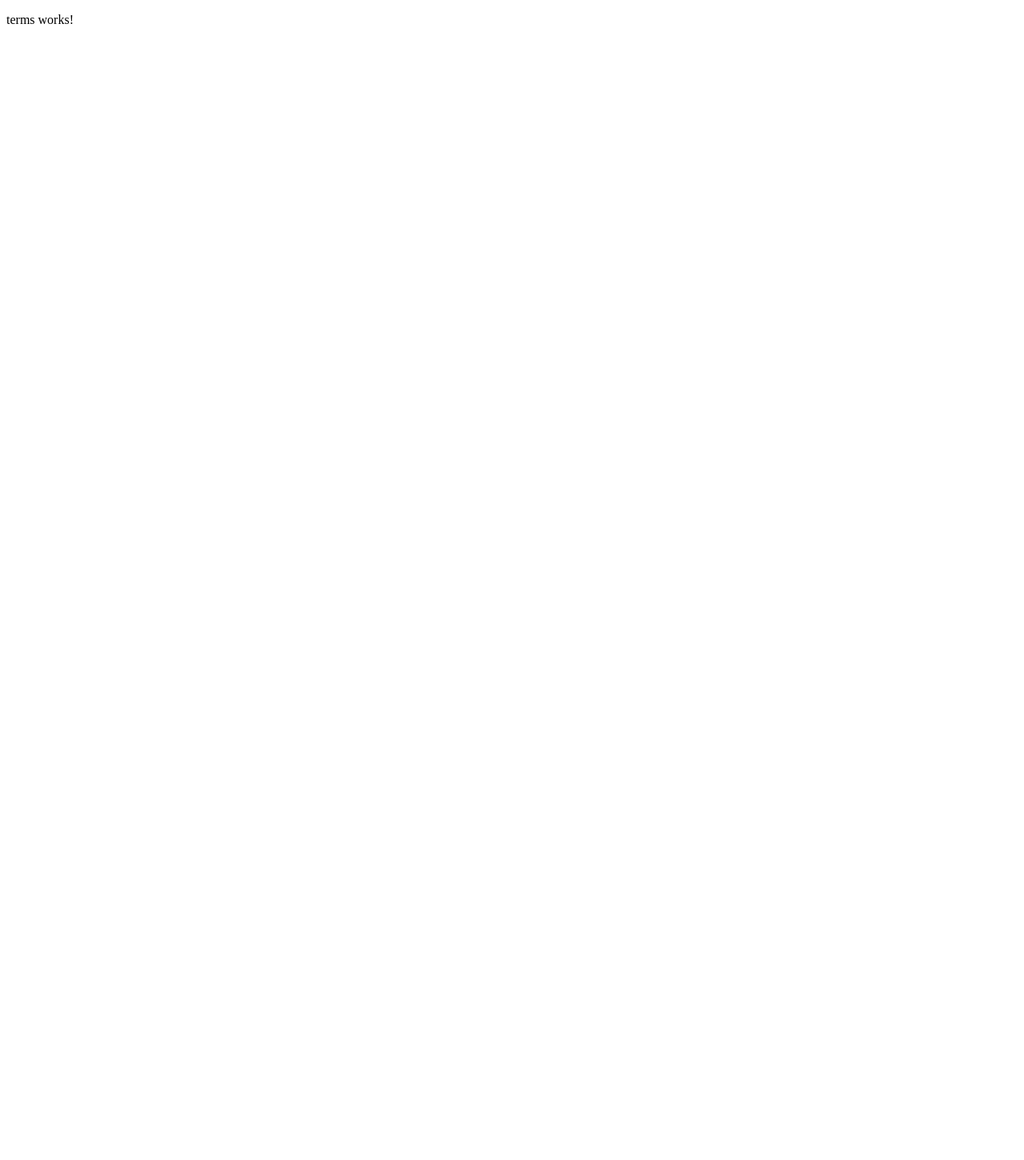
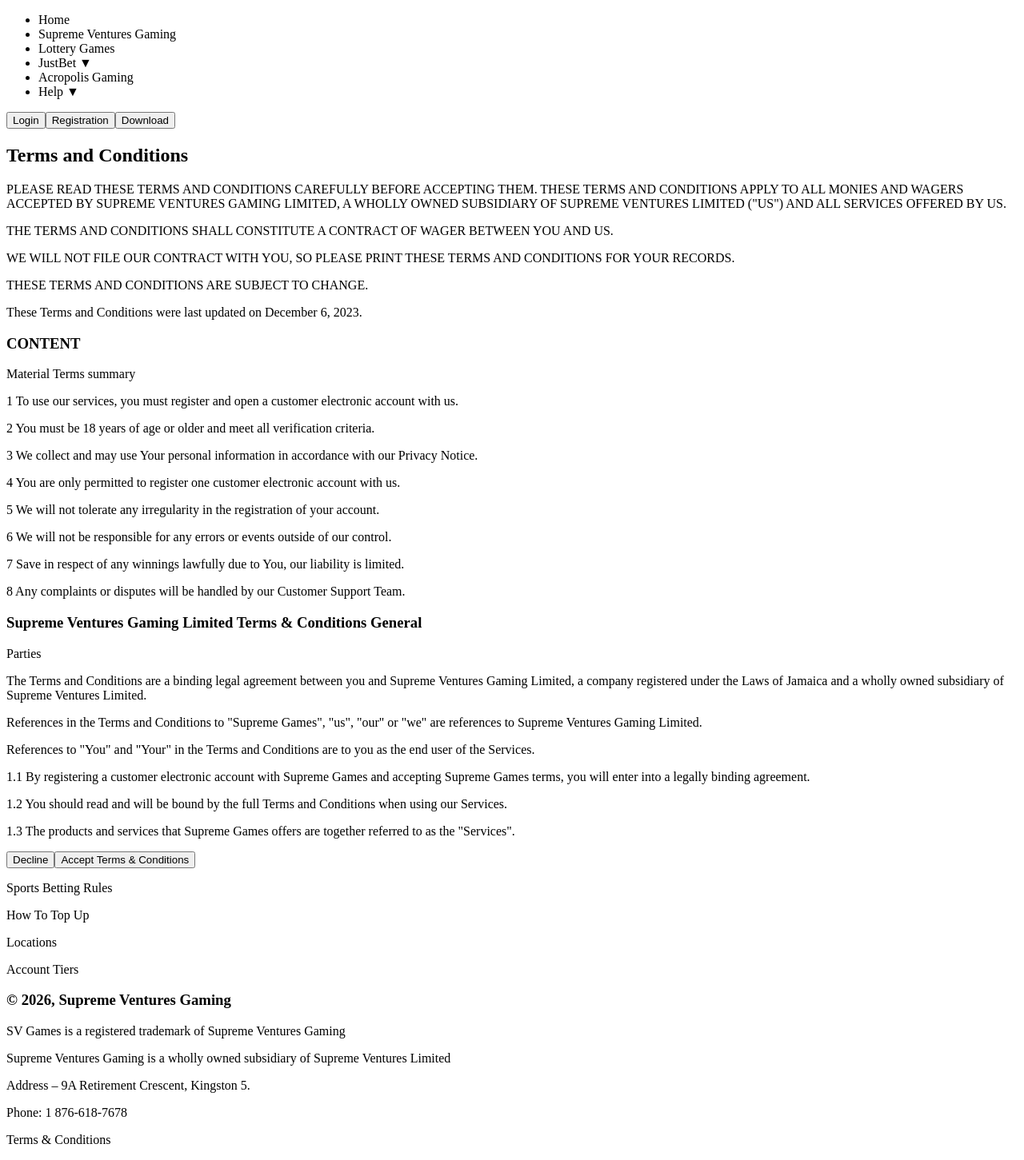
Before and after one commit to mohityadav72065/Gaming-website-using-angular, an Angular app: page /terms in a window 1280 px wide. Shown: the top 1451 px of the page at 80% size. Before the commit the page ends 800 px from the top, so only its background shows below. Built offline with nearby package versions, Linux system fonts and the light colour scheme.

Commit message:
connected terms page buttons with navigation

```diff
--- a/src/app/pages/terms/terms.html
+++ b/src/app/pages/terms/terms.html
@@ -1 +1,235 @@
-<p>terms works!</p>
+<nav>
+
+  <ul>
+
+    <li>
+      <a routerLink="/">
+        Home
+      </a>
+    </li>
+
+    <li>
+      Supreme Ventures Gaming
+    </li>
+
+    <li>
+      Lottery Games
+    </li>
+
+    <li>
+      JustBet ▼
+    </li>
+
+    <li>
+      Acropolis Gaming
+    </li>
+
+    <li>
+      Help ▼
+    </li>
+
+  </ul>
+
+  <div class="btns">
+
+    <button class="login-btn">
+      Login
+    </button>
+
+    <button class="register-btn">
+      Registration
+    </button>
+
+    <button class="download-btn">
+      Download
+    </button>
+
+  </div>
+
+</nav>
+
+<section class="terms-section">
+
+  <div class="circle-left"></div>
+
+  <div class="terms-content">
+
+    <h2>
+      Terms and Conditions
+    </h2>
+
+    <div class="terms-box">
+
+      <div class="terms-text">
+
+<p>
+PLEASE READ THESE TERMS AND CONDITIONS CAREFULLY BEFORE ACCEPTING THEM. THESE TERMS AND CONDITIONS APPLY TO ALL MONIES AND WAGERS ACCEPTED BY SUPREME VENTURES GAMING LIMITED, A WHOLLY OWNED SUBSIDIARY OF SUPREME VENTURES LIMITED ("US") AND ALL SERVICES OFFERED BY US.
+</p>
+
+<p>
+THE TERMS AND CONDITIONS SHALL CONSTITUTE A CONTRACT OF WAGER BETWEEN YOU AND US.
+</p>
+
+<p>
+WE WILL NOT FILE OUR CONTRACT WITH YOU, SO PLEASE PRINT THESE TERMS AND CONDITIONS FOR YOUR RECORDS.
+</p>
+
+<p>
+THESE TERMS AND CONDITIONS ARE SUBJECT TO CHANGE.
+</p>
+
+<p class="updated">
+These Terms and Conditions were last updated on December 6, 2023.
+</p>
+
+<h3>
+CONTENT
+</h3>
+
+<p class="summary-title">
+Material Terms summary
+</p>
+
+<p>
+1 To use our services, you must register and open a customer electronic account with us.
+</p>
+
+<p>
+2 You must be 18 years of age or older and meet all verification criteria.
+</p>
+
+<p>
+3 We collect and may use Your personal information in accordance with our Privacy Notice.
+</p>
+
+<p>
+4 You are only permitted to register one customer electronic account with us.
+</p>
+
+<p>
+5 We will not tolerate any irregularity in the registration of your account.
+</p>
+
+<p>
+6 We will not be responsible for any errors or events outside of our control.
+</p>
+
+<p>
+7 Save in respect of any winnings lawfully due to You, our liability is limited.
+</p>
+
+<p>
+8 Any complaints or disputes will be handled by our Customer Support Team.
+</p>
+
+<h3 class="general-title">
+Supreme Ventures Gaming Limited Terms & Conditions General
+</h3>
+
+<p class="parties-title">
+Parties
+</p>
+
+<p>
+The Terms and Conditions are a binding legal agreement between you and Supreme Ventures Gaming Limited, a company registered under the Laws of Jamaica and a wholly owned subsidiary of Supreme Ventures Limited.
+</p>
+
+<p>
+References in the Terms and Conditions to "Supreme Games", "us", "our" or "we" are references to Supreme Ventures Gaming Limited.
+</p>
+
+<p>
+References to "You" and "Your" in the Terms and Conditions are to you as the end user of the Services.
+</p>
+
+<p>
+1.1 By registering a customer electronic account with Supreme Games and accepting Supreme Games terms, you will enter into a legally binding agreement.
+</p>
+
+<p>
+1.2 You should read and will be bound by the full Terms and Conditions when using our Services.
+</p>
+
+<p>
+1.3 The products and services that Supreme Games offers are together referred to as the "Services".
+</p>
+
+      </div>
+
+      <div class="btn-row">
+
+        <button
+        class="decline-btn"
+        (click)="declineTerms()">
+
+          Decline
+
+        </button>
+
+        <button
+        class="accept-btn"
+        (click)="acceptTerms()">
+
+          Accept Terms & Conditions
+
+        </button>
+
+      </div>
+
+    </div>
+
+  </div>
+
+</section>
+
+<footer class="footer">
+
+  <div class="footer-left">
+
+    <p>Sports Betting Rules</p>
+
+    <p>How To Top Up</p>
+
+    <p>Locations</p>
+
+    <p>Account Tiers</p>
+
+  </div>
+
+  <div class="footer-center">
+
+    <h3>
+      © 2026, Supreme Ventures Gaming
+    </h3>
+
+    <p>
+      SV Games is a registered trademark
+      of Supreme Ventures Gaming
+    </p>
+
+    <p>
+      Supreme Ventures Gaming is a wholly owned subsidiary
+      of Supreme Ventures Limited
+    </p>
+
+    <p>
+      Address – 9A Retirement Crescent, Kingston 5.
+    </p>
+
+    <p>
+      Phone: 1 876-618-7678
+    </p>
+
+  </div>
+
+  <div class="footer-right">
+
+    <p>Terms & Conditions</p>
+
+    <p>Privacy Policy</p>
+
+    <p>All Rights Reserved</p>
+
+  </div>
+
+</footer>
--- a/src/app/pages/terms/terms.ts
+++ b/src/app/pages/terms/terms.ts
@@ -1,9 +1,28 @@
 import { Component } from '@angular/core';
+
+import { Router } from '@angular/router';
 
 @Component({
   selector: 'app-terms',
   imports: [],
   templateUrl: './terms.html',
-  styleUrl: './terms.css',
+  styleUrl: './terms.css'
 })
-export class Terms {}
+
+export class Terms {
+
+  constructor(private router: Router) {}
+
+  acceptTerms() {
+
+    this.router.navigate(['/personal']);
+
+  }
+
+  declineTerms() {
+
+    this.router.navigate(['/']);
+
+  }
+
+}
```
